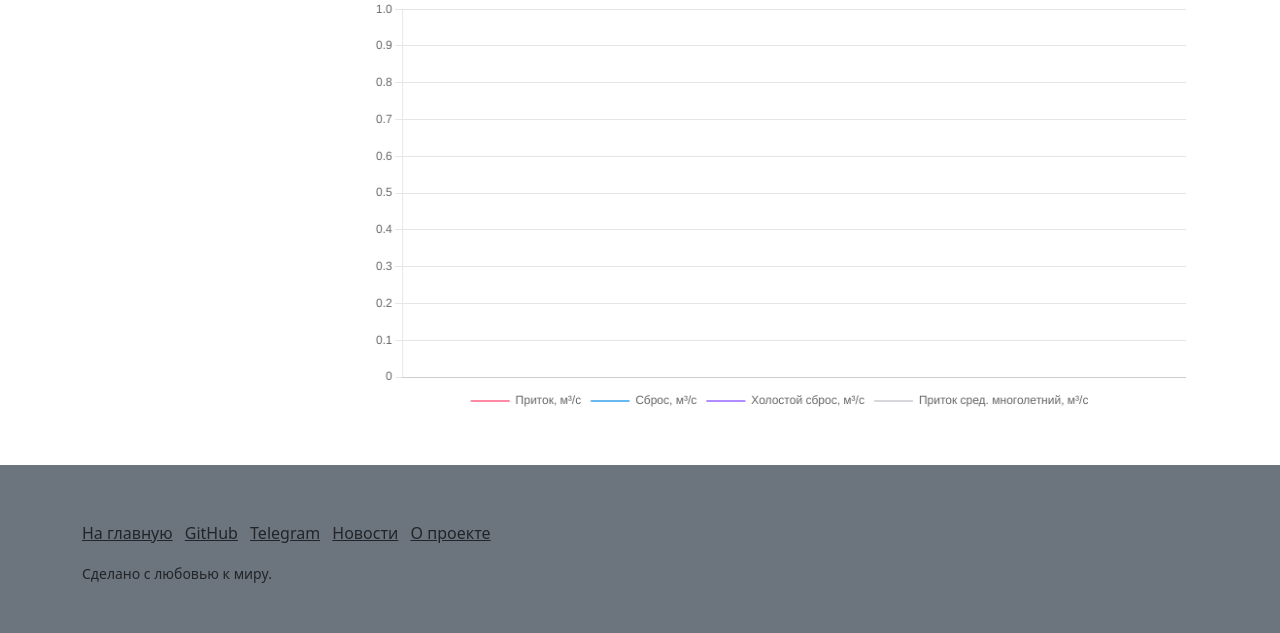
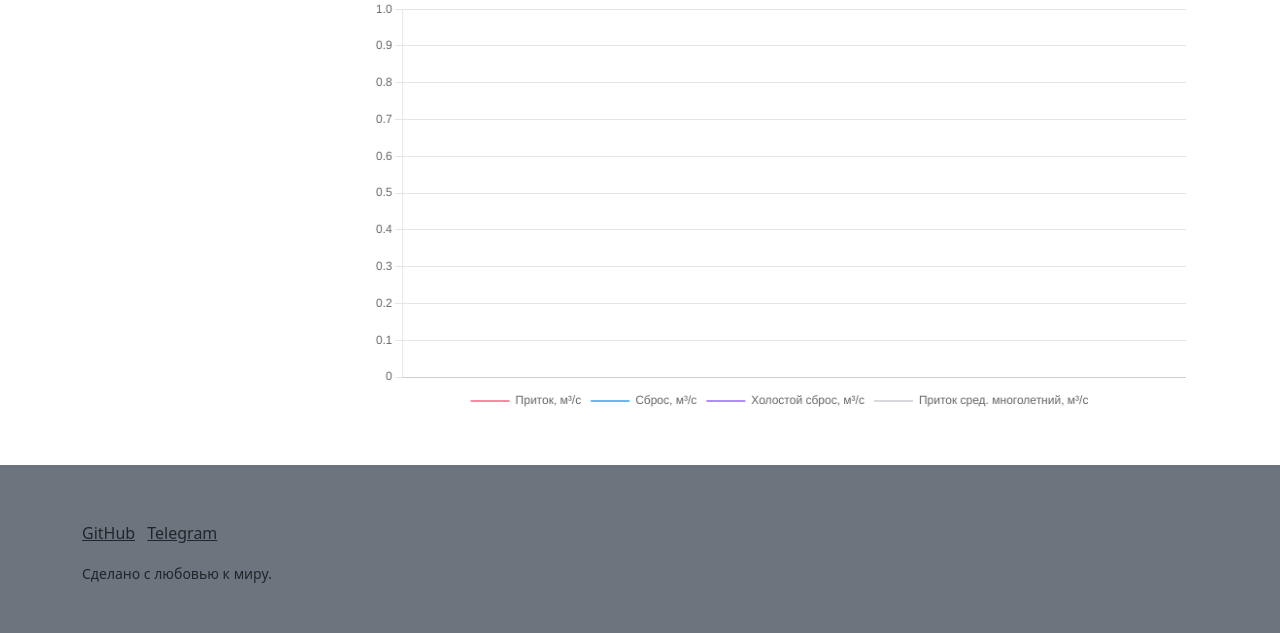
Before and after one commit to hlystovea/reservoirs_web, a Django app: template web/templates/index.html in a window 1280 px wide. Shown: the part 493-1126 px from the top of the page. Run offline with Django 4.2, Linux system fonts and the light colour scheme; the template is opened without the code that fills it, so the values that code supplies are empty; some libraries are stand-ins or nearby versions.

Commit message:
The About page and the updates page have been deleted

```diff
--- a/web/templates/includes/footer.html
+++ b/web/templates/includes/footer.html
@@ -1,8 +1,5 @@
 <ul class="list-inline pl-0 mb-3 mt-2">
-  {% if not index %}<li class="list-inline-item ml-3"><a class="link-dark" href="{% url 'index' %}" class="link-dark">На главную</a></li>{% endif %}
   <li class="list-inline-item ml-3"><a class="link-dark" target="_blank" rel="noreferrer nofollow" href="https://github.com/hlystovea/reservoirs_bot">GitHub</a></li>
   <li class="list-inline-item ml-3"><a class="link-dark" target="_blank" rel="noreferrer nofollow" href="https://t.me/reservoirs_bot">Telegram</a></li>
-  <li class="list-inline-item ml-3"><a class="link-dark" href="{% url 'updates:update-list' %}" class="link-dark">Новости</a></li>
-  <li class="list-inline-item ml-3"><a class="link-dark" href="{% url 'about' %}">О проекте</a></li>
 </ul>
 <small class='text-dark'>Сделано с любовью к миру.</small>
--- a/web/web/urls.py
+++ b/web/web/urls.py
@@ -8,10 +8,8 @@ from core.views import AboutPageView, IndexPageView
 
 urlpatterns = [
     path('', IndexPageView.as_view(), name='index'),
-    path('about/', AboutPageView.as_view(), name='about'),
     path('admin/', admin.site.urls),
     path('api/', include('reservoirs.urls', namespace='reservoirs')),
-    path('', include('updates.urls', namespace='updates')),
 ]
 
 
```
